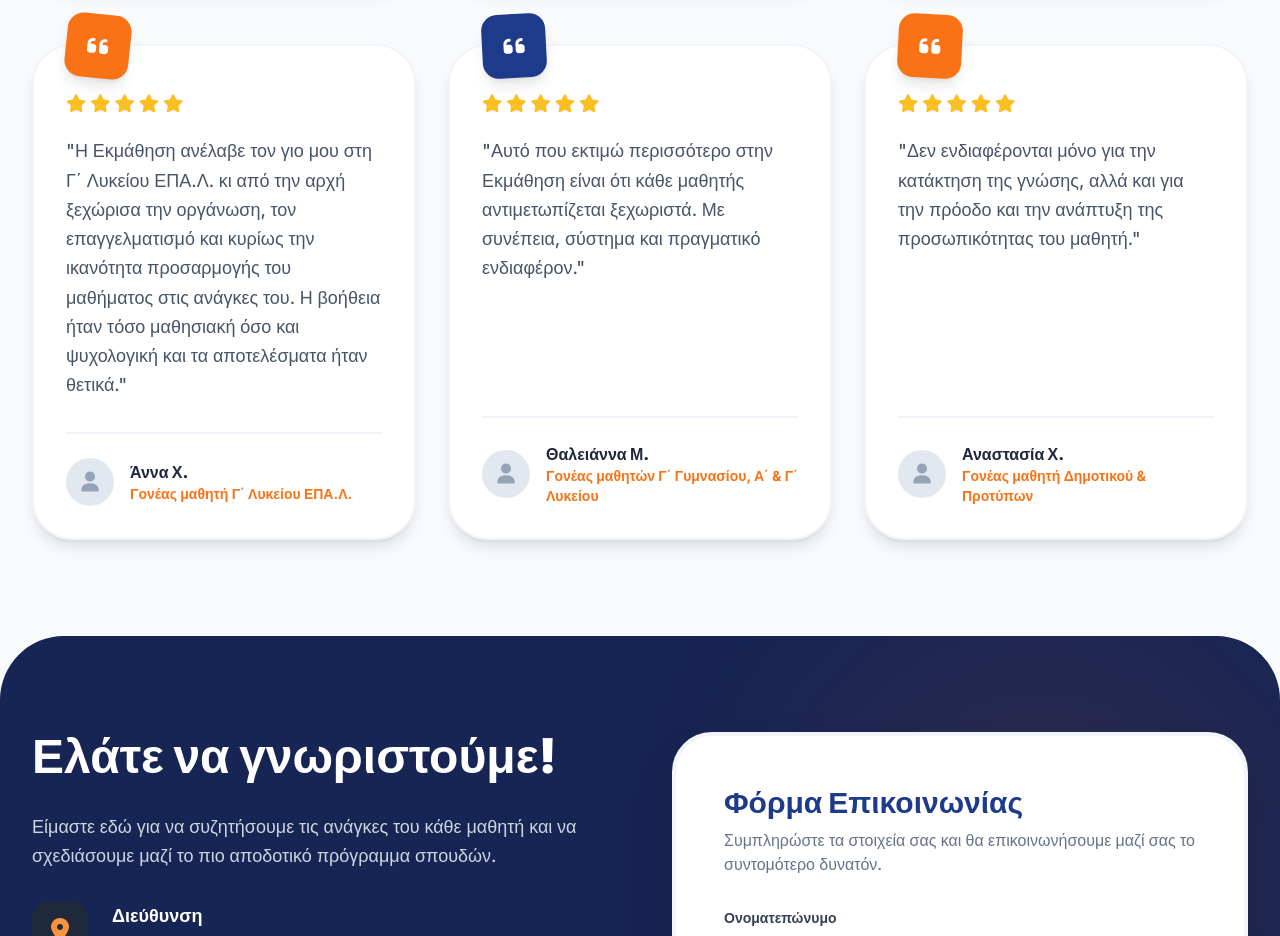
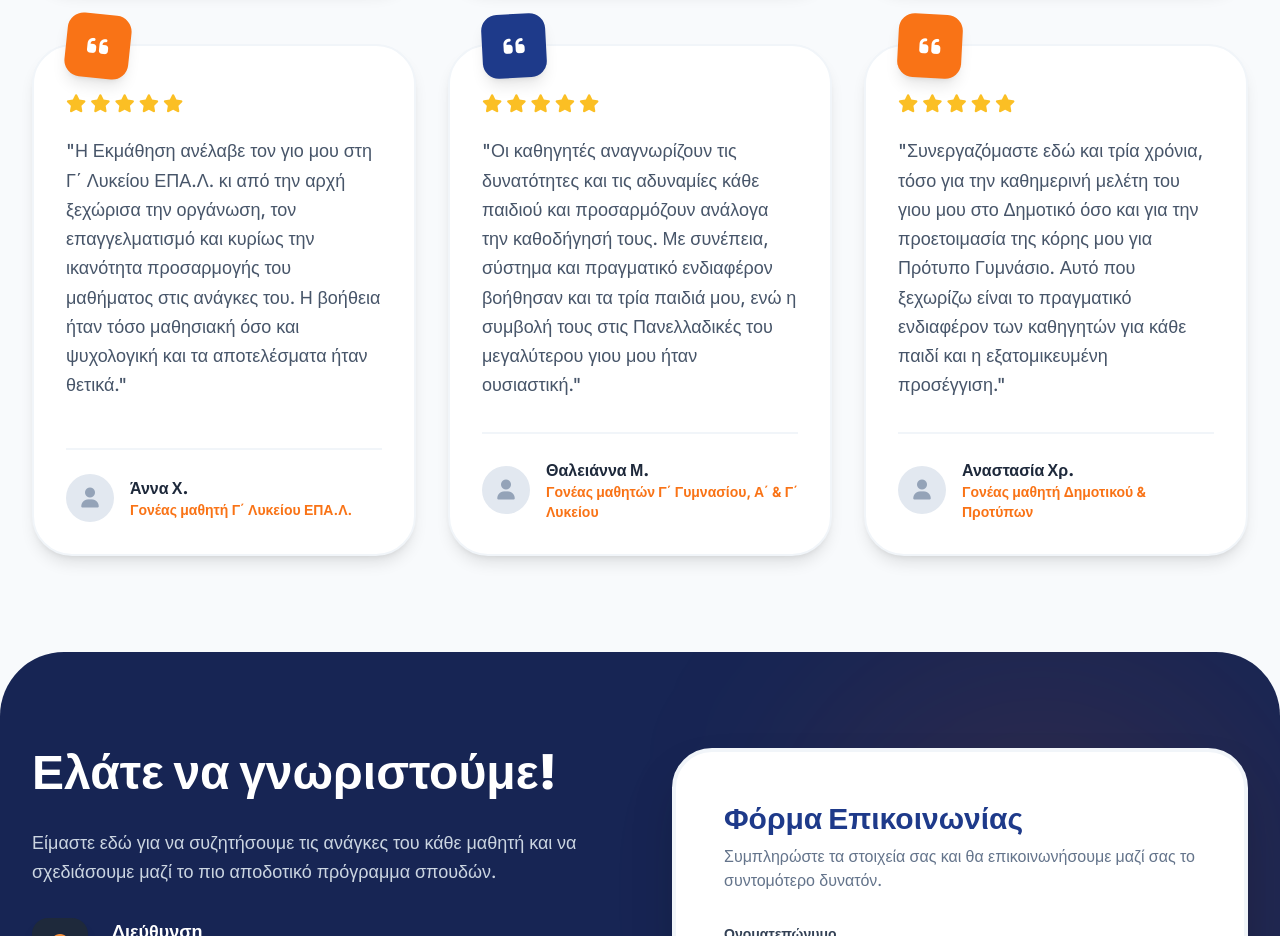
Before and after one commit to zisistrigkas/Ekmathisi-Frontistirio-Website, a plain HTML site: page index.html in a window 1280 px wide. Shown: the part 6540-7476 px from the top of the page. Drawn offline with nearby package versions, Linux system fonts and the light colour scheme; a web font is replaced by a local one.

Commit message:
Add files via upload

```diff
--- a/index.html
+++ b/index.html
@@ -715,7 +715,7 @@
                     <i class="fa-solid fa-star"></i><i class="fa-solid fa-star"></i><i class="fa-solid fa-star"></i><i class="fa-solid fa-star"></i><i class="fa-solid fa-star"></i>
                 </div>
                 <p class="text-slate-600 font-medium mb-8 leading-relaxed text-lg">
-                    "Αυτό που εκτιμώ περισσότερο στην Εκμάθηση είναι ότι κάθε μαθητής αντιμετωπίζεται ξεχωριστά. Με συνέπεια, σύστημα και πραγματικό ενδιαφέρον."
+                    "Οι καθηγητές αναγνωρίζουν τις δυνατότητες και τις αδυναμίες κάθε παιδιού και προσαρμόζουν ανάλογα την καθοδήγησή τους. Με συνέπεια, σύστημα και πραγματικό ενδιαφέρον βοήθησαν και τα τρία παιδιά μου, ενώ η συμβολή τους στις Πανελλαδικές του μεγαλύτερου γιου μου ήταν ουσιαστική."
                 </p>
             </div>
             <div class="flex items-center gap-4 border-t-2 border-slate-100 pt-6">
@@ -739,7 +739,10 @@
                     <i class="fa-solid fa-star"></i><i class="fa-solid fa-star"></i><i class="fa-solid fa-star"></i><i class="fa-solid fa-star"></i><i class="fa-solid fa-star"></i>
                 </div>
                 <p class="text-slate-600 font-medium mb-8 leading-relaxed text-lg">
-                    "Δεν ενδιαφέρονται μόνο για την κατάκτηση της γνώσης, αλλά και για την πρόοδο και την ανάπτυξη της προσωπικότητας του μαθητή."
+                    "Συνεργαζόμαστε εδώ και τρία χρόνια, τόσο για την καθημερινή μελέτη του γιου μου
+στο Δημοτικό όσο και για την προετοιμασία της κόρης μου για Πρότυπο Γυμνάσιο.
+Αυτό που ξεχωρίζω είναι το πραγματικό ενδιαφέρον των καθηγητών για κάθε παιδί
+και η εξατομικευμένη προσέγγιση."
                 </p>
             </div>
             <div class="flex items-center gap-4 border-t-2 border-slate-100 pt-6">
@@ -747,7 +750,7 @@
                     <i class="fa-solid fa-user"></i>
                 </div>
                 <div>
-                    <p class="font-black text-slate-800">Αναστασία Χ.</p>
+                    <p class="font-black text-slate-800">Αναστασία Χρ.</p>
                     <p class="text-sm text-orange-500 font-bold">Γονέας μαθητή Δημοτικού & Προτύπων</p>
                 </div>
             </div>
```
